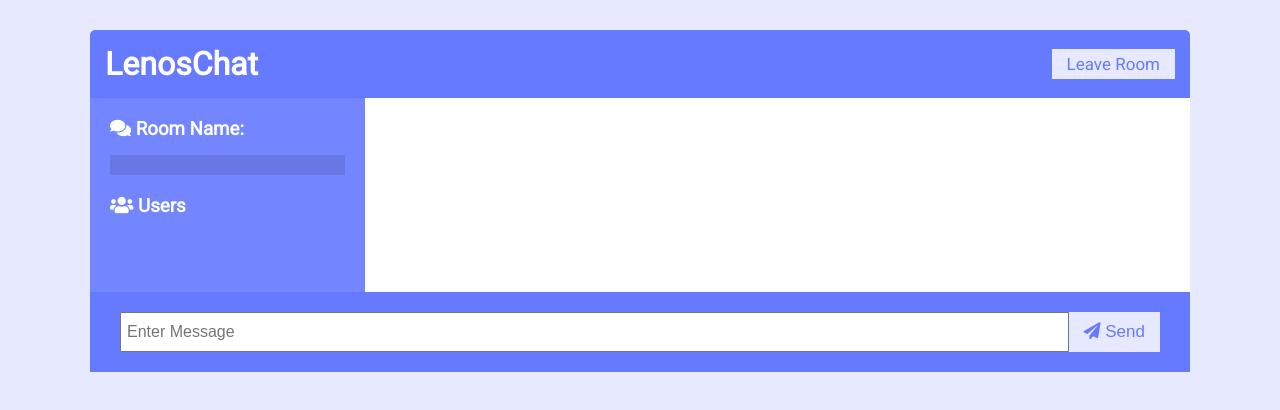
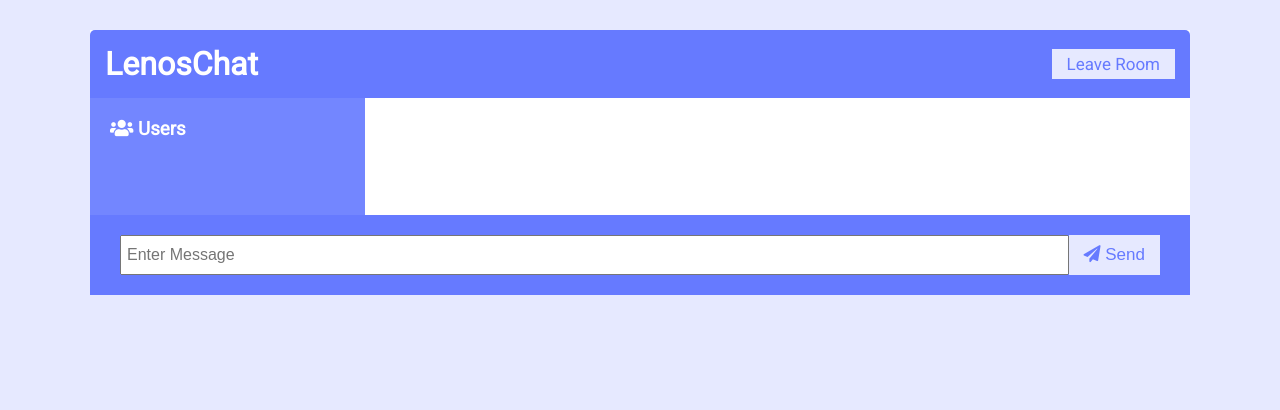
Before and after one commit to ghaidan92/LenosChat, a website: page public/chat.html in a window 1280 px wide. Drawn offline with nearby package versions, Linux system fonts and the light colour scheme; no server answers.

Commit message:
chat app

```diff
--- a/public/chat.html
+++ b/public/chat.html
@@ -15,8 +15,8 @@
     </header>
     <main class="chat-main">
       <div class="chat-sidebar">
-        <h3><i class="fas fa-comments"></i> Room Name:</h3>
-        <h2 id="room-name"></h2>
+        <!-- <h3><i class="fas fa-comments"></i> Room Name:</h3>
+        <h2 id="room-name"></h2> -->
         <h3><i class="fas fa-users"></i> Users</h3>
         <ul id="users">
         </ul>
```
